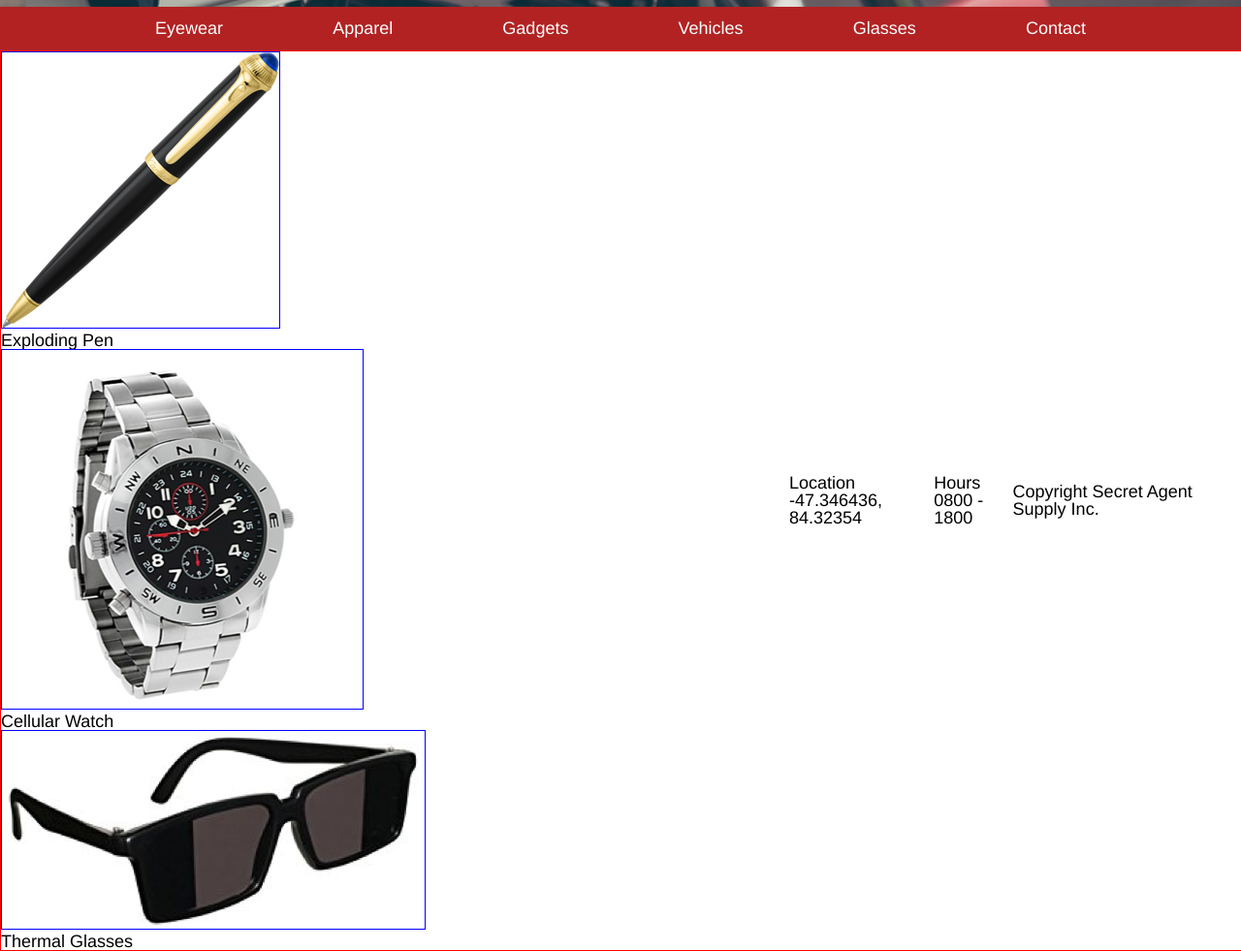
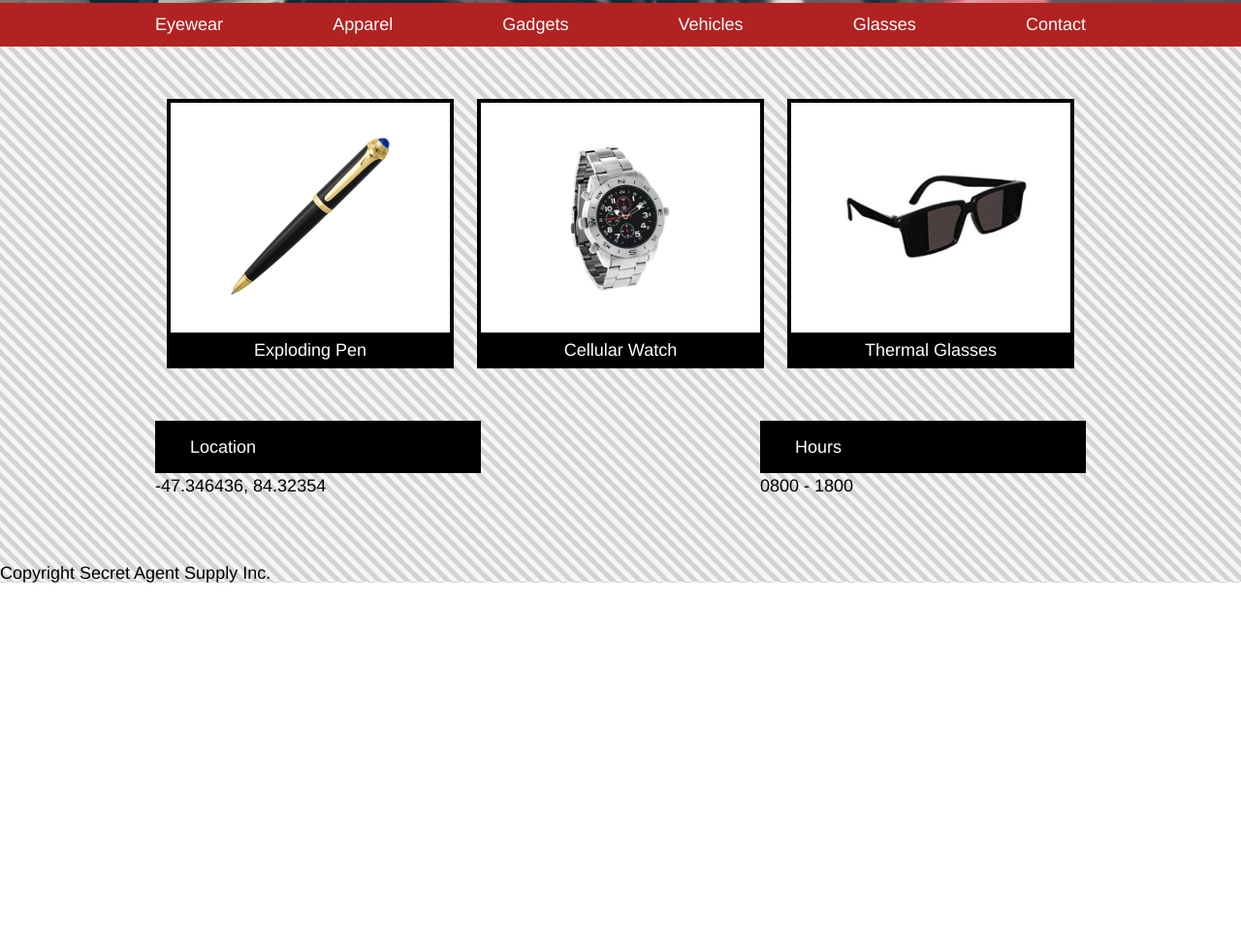
Before and after one commit to Zielous/codecademy_secret_agent, a plain HTML site: page index.html in a window 1280 px wide. Shown: the part 498-1479 px from the top of the page at 97% size. After the commit the page ends 1099 px from the top, so only its background shows below. Drawn offline with Linux system fonts and the light colour scheme.

Commit message:
Added products section.

```diff
--- a/index.html
+++ b/index.html
@@ -3,6 +3,7 @@
   <head>
     <title>Secret Agent Supply Inc</title>
     <link rel="stylesheet" type="text/css" href="./resources/css/reset.css">
+    <link rel="stylesheet" type="text/css" href="./resources/css/visiborder.css">
     <link rel="stylesheet" type="text/css" href="./resources/css/style.css">
   </head>
 
@@ -14,8 +15,8 @@
 
     <!-- header section -->
 
-    <header class="container  color--primary">
-    <div class="qc--1 container  container--maxwidth  header--area">
+    <header class="container__flex  color--primary">
+    <div class="container__flex  container--maxwidth  header--area">
         <img class="logo" title="Secret Agent Supply Inc" alt="logo"
           src="./resources/images/logo.png"
         />
@@ -27,9 +28,9 @@
 
     <!-- main banner section -->
 
-    <div id="main-banner" class="main-banner  container">
+    <div id="main-banner" class="main-banner  container__flex">
       <div class="container--maxwidth">
-        <div class="main-banner__text-box  container  color--primary">
+        <div class="main-banner__text-box  container__flex  color--primary">
           <p class="text-box__subtitle  caps--all">
             New Arrival
           </p>
@@ -42,8 +43,8 @@
 
     <!-- menu section -->
 
-    <div class="container  color--secondary">
-      <ul class="container  container--maxwidth  menu-area">
+    <div class="container__flex  color--secondary">
+      <ul class="container__flex  container--maxwidth  menu-area">
         <li class="menu-area__li">
           Eyewear
         </li>
@@ -69,52 +70,70 @@
 
     <!-- products section -->
 
-      <div class="qc--1  container">
-      <div class="container--maxwidth">
-        <div>
+      <div class="container__flex grid">
+        <div class="container__flex  container--maxwidth  grid--area">
+
+          <div class="container__block  grid__product">
             <img title="Exploding Pen" alt="pen"
+            class="product__img"
               src="./resources/images/pen.png"
             />
-          <p>
+            <p class="product__description color--primary">
               Exploding Pen
             </p>
           </div>
-        <div>
+
+          <div class="container__block  grid__product">
             <img title="Cellular Watch" alt="watch"
+              class="product__img"
               src="./resources/images/watch.png"
             />
-          <p>
+            <p class="product__description color--primary">
               Cellular Watch
             </p>
           </div>
-        <div>
+
+          <div class="container__block  grid__product">
             <img title="Thermal Glasses" alt="glasses"
+              class="product__img  img--small"
               src="./resources/images/glasses.png"
             />
-          <p>
+            <p class="product__description  color--primary">
               Thermal Glasses
             </p>
           </div>
+
         </div>
+      </div>
+
+      <div class="container__flex  info">
+
+        <div class="product__extra container__flex container--maxwidth">
 
           <!-- locations section -->
 
-      <div id="location">
-        <p>
+          <div id="location" class="product__extra--item">
+            <p class="extra--item__padding  color--primary">
               Location
             </p>
-        <p>-47.346436, 84.32354</p>
+            <p>
+              -47.346436, 84.32354
+            </p>
           </div>
 
           <!-- hours banner section -->
 
-      <div id="hours">
-        <p>
+          <div id="hours" class="product__extra--item">
+            <p class="extra--item__padding  color--primary">
               Hours
             </p>
             <p>
               0800 - 1800
             </p>
+          </div>
+
+        </div>
+
       </div>
 
       <!-- footer section -->
--- a/resources/css/style.css
+++ b/resources/css/style.css
@@ -14,27 +14,22 @@ html {
   font-family: Helvetica;
 }
 
-.qc--1 {
-  border: 1px solid red;
-}
-
-.qc--2 {
-  border: 1px solid yellow;
-}
-
-img, .qc--3 {
-  border: 1px solid blue;
-}
-
 
 
 
 
 /*----------*\
-#CONTAINERS
+#STRUCTURE-TEMPLATES
 \*----------*/
 
-.container {
+
+.container__block {
+  display: block;
+  text-align: center;
+  width: 100%;
+}
+
+.container__flex {
   display: flex;
   justify-content: center;
   align-items: center;
@@ -58,8 +53,6 @@ img, .qc--3 {
 .caps--all {
   text-transform: uppercase;
 }
-
-
 
 
 
@@ -142,7 +135,61 @@ img, .qc--3 {
 #PRODUCTS-AREA
 \*----------*/
 
+.grid {
+  margin-top: 3rem;
+}
 
+    .grid--area {
+      justify-content: space-around;
+    }
+
+  .grid__product {
+    border: 4px solid black;
+    width: 30%;
+    height: 15rem;
+    background-color: white;
+  }
+
+    .product__img {
+      max-width: 100%;
+      height: 9rem;
+      margin-top: 2rem;
+      margin-bottom: 2rem;
+      margin-left: 3rem;
+      margin-right: 3rem;
+    }
+
+        .img--small {
+          height: 5rem;
+          padding-top: 2rem;
+          padding-bottom: 2rem;
+        }
+
+    .product__description {
+      padding-top: 0.5rem;
+      padding-bottom: 0.5rem;
+    }
+
+    .product__extra {
+      justify-content: space-between;
+
+    }
+
+      .product__extra--item {
+        width: 35%;
+      }
+
+          .extra--item__padding {
+            padding-top: 1rem;
+            padding-bottom: 1rem;
+            padding-left: 2rem;
+            margin-bottom: 0.25rem;
+          }
+
+.info {
+  margin-top: 3rem;
+  margin-bottom: 4rem;
+}
 
 /*----------*\
 #TABLETS-AND-MOBILE
--- /dev/null
+++ b/resources/css/visiborder.css
@@ -0,0 +1,58 @@
+/*
+    https://github.com/zielous/visiborder
+    v1.2 | 20170609
+    License: none (public domain)
+
+    This style sheet is designed to provide easy visual indicators while building your HTML, complimenting the use of DevTools
+
+    Load me AFTER any reset.css but BEFORE any other CSS files
+
+*/
+
+html {
+  background: repeating-linear-gradient(
+  45deg,
+  whitesmoke,
+  whitesmoke 5px,
+  lightgray 5px,
+  lightgray 10px
+);
+}
+
+
+/*
+
+div {
+  outline: 1px solid red;
+}
+
+h1, h2, h3, h4, h5, h6 {
+  outline: 2px dashed orange;
+}
+
+p {
+  outline: 2px dashed green;
+}
+
+img {
+  outline: 2px dashed turquoise;
+}
+
+
+li {
+  outline: 2px dashed yellow;
+}
+
+*/
+
+.vb1 {
+  outline: 4px solid aqua;
+}
+
+.vb2 {
+  outline: 4px solid fuchsia;
+}
+
+.vb3 {
+  outline: 4px solid blue;
+}
```
Lines whose indentation alone changed are shown as unchanged.
